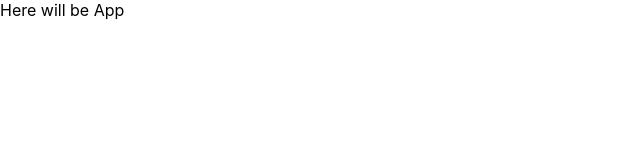
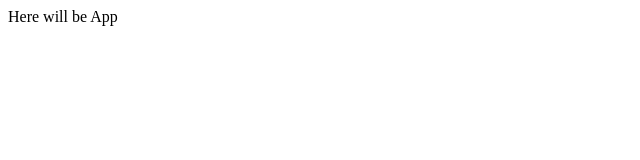
Before and after one commit to BauyrjanSeidahmet/test-task, a React (Create React App) app: page / in a window 1280 px wide. Shown: the top 160 px of the page, without its empty margins (0-640 px from the left). Built offline with nearby package versions, Linux system fonts and the light colour scheme.

Commit message:
connectedrouter was connected

```diff
--- a/src/index.js
+++ b/src/index.js
@@ -1,17 +1,16 @@
 import React from 'react';
 import ReactDOM from 'react-dom';
-import './index.css';
+import {Provider} from 'react-redux';
+import {ConnectedRouter} from "connected-react-router";
 import App from './App';
-import reportWebVitals from './reportWebVitals';
+import store, {history} from "./store/configureStore";
 
-ReactDOM.render(
-  <React.StrictMode>
-    <App />
-  </React.StrictMode>,
-  document.getElementById('root')
+const app = (
+    <Provider store={store}>
+        <ConnectedRouter history={history}>
+            <App/>
+        </ConnectedRouter>
+    </Provider>
 );
 
-// If you want to start measuring performance in your app, pass a function
-// to log results (for example: reportWebVitals(console.log))
-// or send to an analytics endpoint. Learn more: https://bit.ly/CRA-vitals
-reportWebVitals();
+ReactDOM.render(app, document.getElementById('root'));
```
